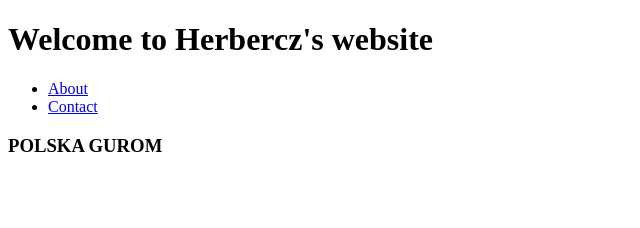
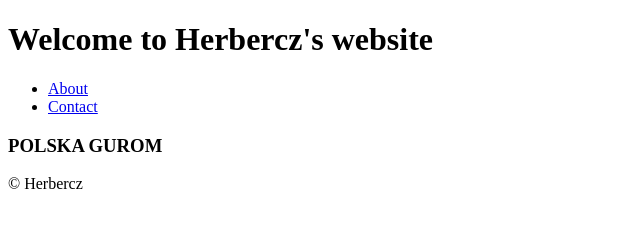
Before and after one commit to herbercz/HerberczWebsite, a plain HTML site: page index.html in a window 1280 px wide. Shown: the full height of the page, 0-640 px from the left. Drawn offline with Linux system fonts and the light colour scheme.

Commit message:
Update index.html

```diff
--- a/index.html
+++ b/index.html
@@ -20,6 +20,9 @@
 		</nav>
 	</header>
 	<h3>POLSKA GUROM</h3>
+	<footer>
+		&copy; Herbercz
+	</footer>
 </body>
 
 </html>
```
